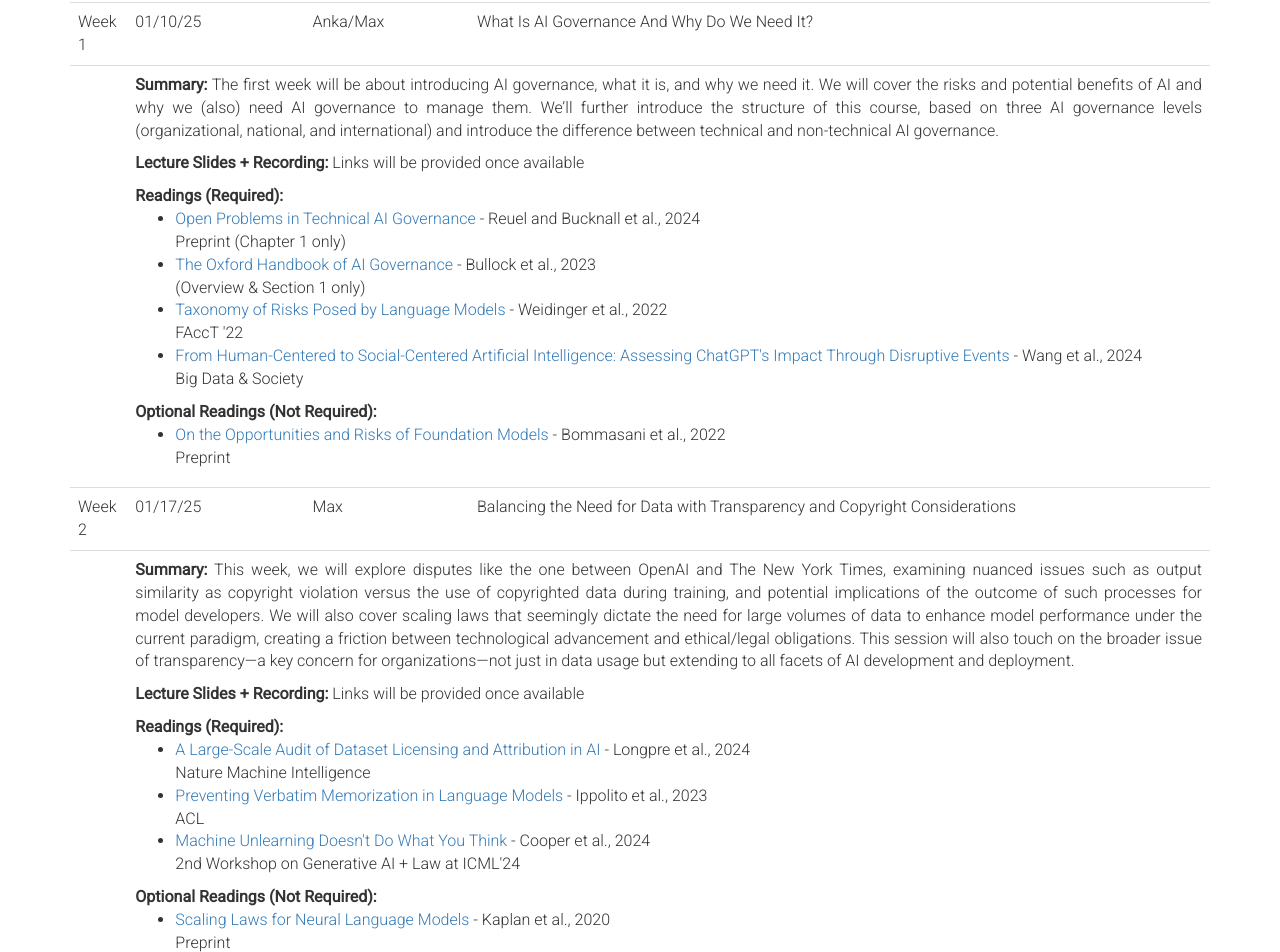
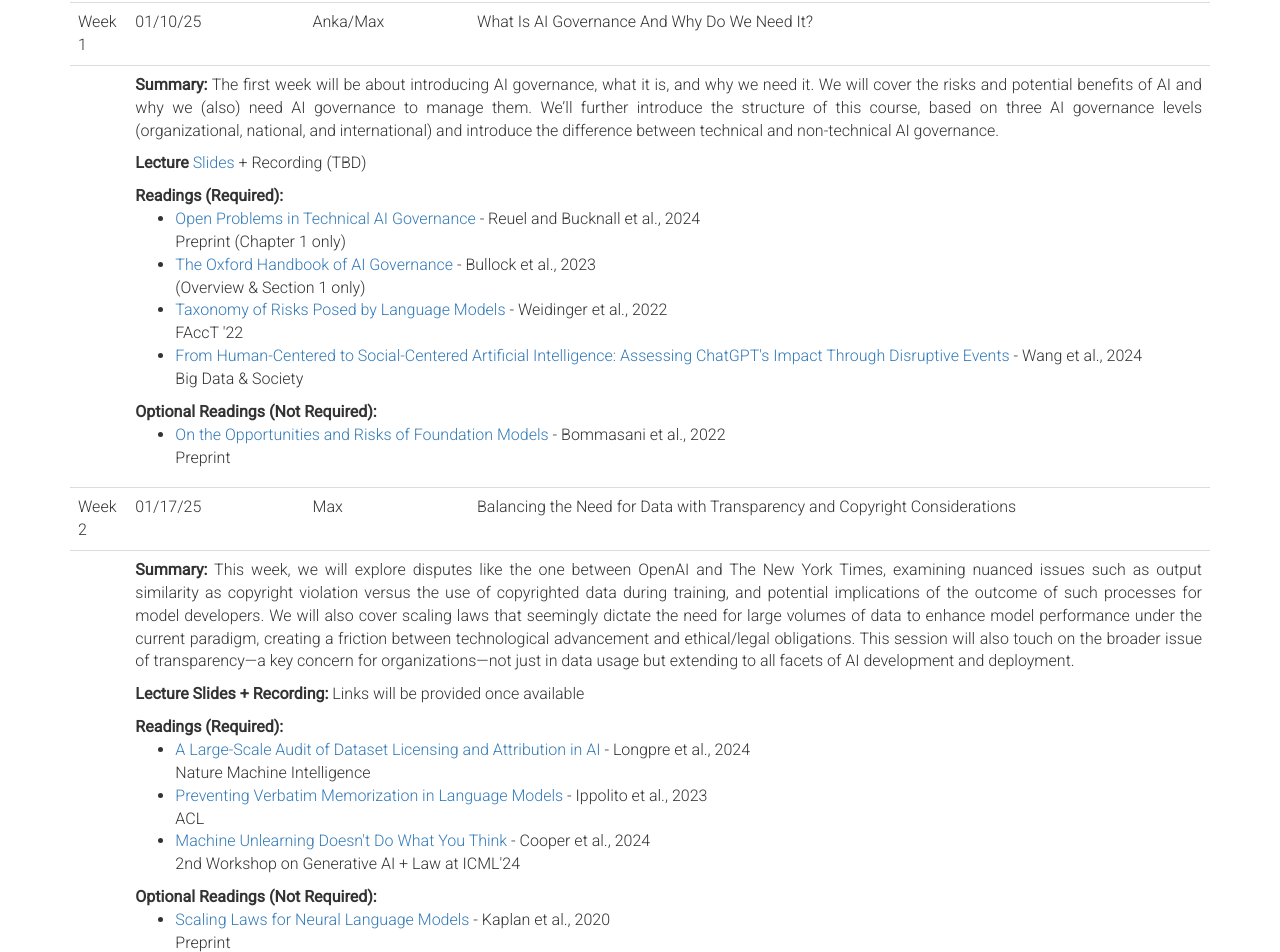
Before and after one commit to maxlampe/cs134_website, a plain HTML site: page index.html in a window 1280 px wide. Shown: the part 5787-6739 px from the top of the page. Drawn offline with nearby package versions, Linux system fonts and the light colour scheme.

Commit message:
feat: Added Lecture 1 slides

```diff
--- a/index.html
+++ b/index.html
@@ -476,7 +476,9 @@
             <td></td><td colspan="3">
               <p><strong>Summary:</strong> The first week will be about introducing AI governance, what it is, and why we need it. We will cover the risks and potential benefits of AI and why we (also) need AI governance to manage them. We’ll further introduce the structure of this course, based on three AI governance levels (organizational, national, and international) and introduce the difference between technical and non-technical AI governance.</p>
 
-              <p><strong>Lecture Slides + Recording:</strong> Links will be provided once available</p>
+              <p><strong>Lecture </strong> <a href="https://drive.google.com/file/d/1eb2fMYOxLlwUZiVBWO9b6TONxEn7Q4ut/view?usp=share_link" target="_blank">Slides</a> + Recording (TBD)
+                <!-- <a href="https://stanford.zoom.us/rec/share/cpd8ymghw9CDSpYTTVabjtNa2lrVvzr565vNVyuTQ6itt8oB3Vxa-7qeaDPxdgjC.QkEhrMh7mbg0zpCR" target="_blank">Recording</a> -->
+              </p>
               <strong>Readings (Required):</strong>
               <ul>
                 <li><a href="https://arxiv.org/pdf/2407.14981" target="_blank">Open Problems in Technical AI Governance</a>
```
